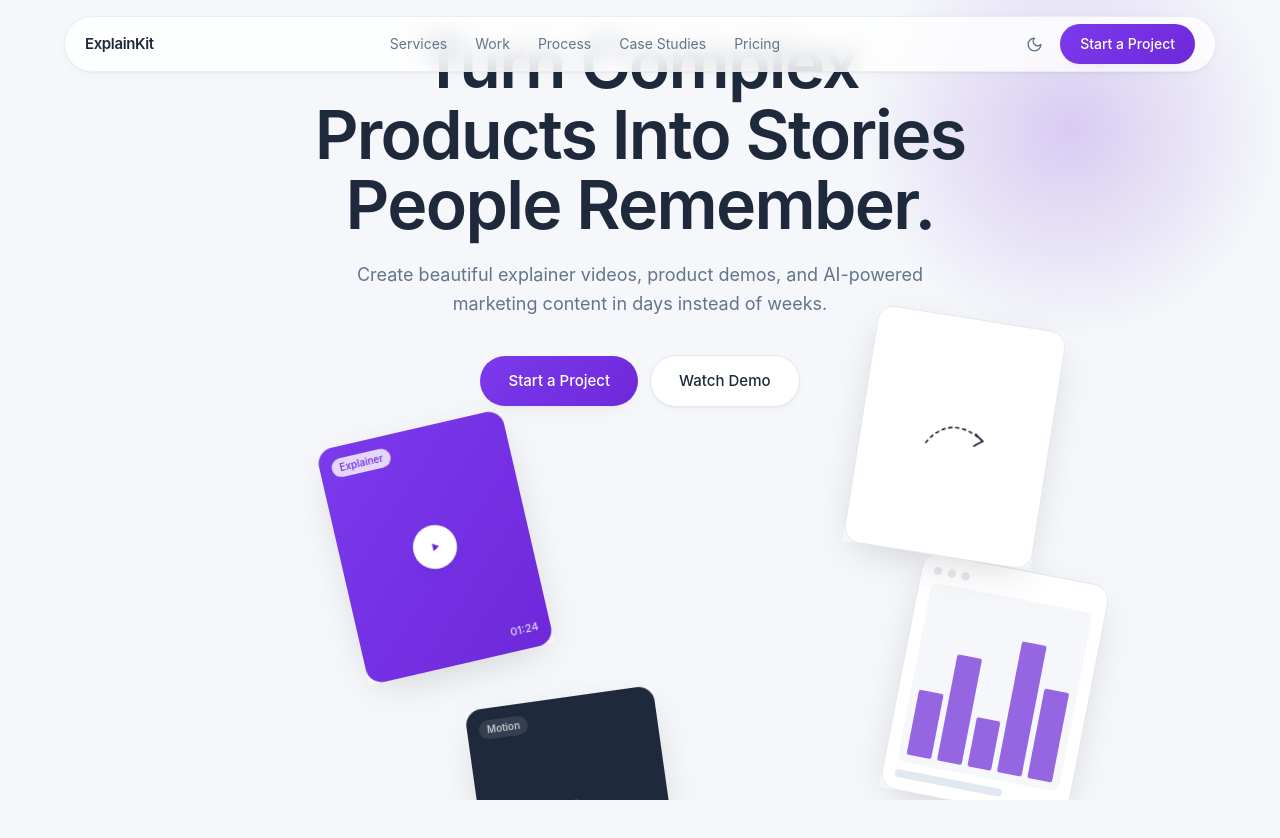
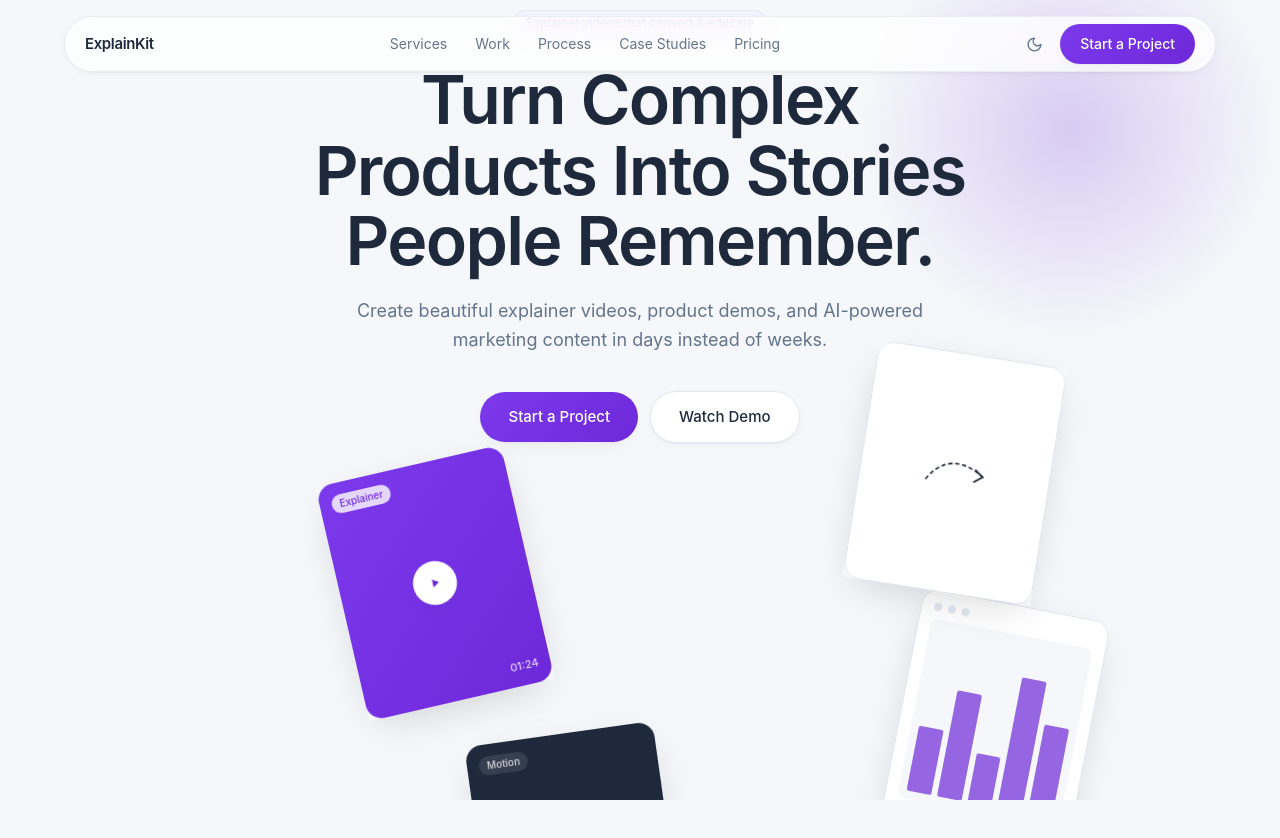
Before and after one commit to saurabhwebdew/explainkit, a Next.js app: page / in a window 1280 px wide. Shown: the top 838 px of the page. Built offline with nearby package versions, Linux system fonts and the light colour scheme.

Commit message:
Update scroll-morph-hero.tsx

```diff
--- a/components/hero/scroll-morph-hero.tsx
+++ b/components/hero/scroll-morph-hero.tsx
@@ -136,7 +136,7 @@ export function ScrollMorphHero() {
 function cnSticky(prefersReduced: boolean) {
   return prefersReduced
     ? "relative pt-28 pb-16 flex flex-col justify-center"
-    : "sticky top-0 h-screen flex flex-col justify-center overflow-hidden";
+    : "sticky top-0 h-screen pt-24 md:pt-28 pb-10 flex flex-col justify-center overflow-hidden";
 }
 
 function HeroCard({
```
